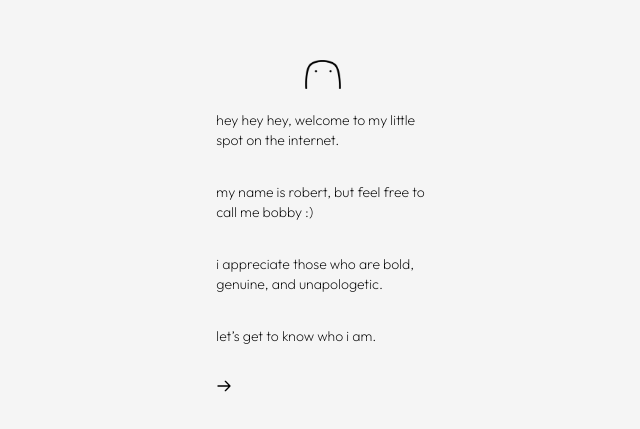
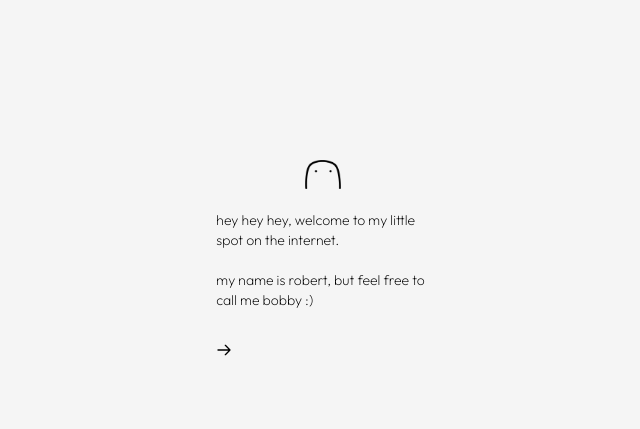
Before and after one commit to bobbyyy57/personal-website, a Next.js app: page / in a window 1280 px wide. Shown: the part 109-538 px from the top of the page, without its empty margins (317-957 px from the left). Built offline with nearby package versions, Linux system fonts and the light colour scheme.

Commit message:
typing animation for intro page is done

```diff
--- a/components/Intro.jsx
+++ b/components/Intro.jsx
@@ -1,13 +1,52 @@
-import React from "react";
+import React, { useState, useEffect } from "react";
 import { HiOutlineArrowRight } from "react-icons/hi";
 import Face from "../public/introFace.png";
 import Image from "next/image";
 
 const Intro = () => {
+  const text = [
+    `hey hey hey, welcome to my little spot on the internet.\n\nmy name is robert, but feel free to call me bobby :)\n\ni appreciate those who are bold, genuine, and unapologetic.\n\nlet me introduce you to who i am.`,
+  ];
+
+  const [typedText, setTypedText] = useState("");
+  const [currentLineIndex, setCurrentLineIndex] = useState(0);
+  const [animationComplete, setAnimationComplete] = useState(false);
+
+  useEffect(() => {
+    let currentText = "";
+    let interval;
+
+    const typeText = () => {
+      if (currentLineIndex >= text.length) {
+        clearInterval(interval);
+        setAnimationComplete(true);
+        return;
+      }
+
+      const currentLine = text[currentLineIndex];
+
+      if (currentText.length < currentLine.length) {
+        currentText = currentLine.substring(0, currentText.length + 1);
+        setTypedText(currentText);
+      } else {
+        setCurrentLineIndex((prevIndex) => prevIndex + 1);
+        setTimeout(typeText, 2000); // Delay between lines
+      }
+    };
+
+    if (!animationComplete) {
+      interval = setInterval(typeText, 50); // Delay between each character
+    }
+
+    return () => {
+      clearInterval(interval);
+    };
+  }, [currentLineIndex, animationComplete]);
+
   return (
     <>
       <div className="flex justify-center items-center h-screen">
-        <div className="flex flex-col w-1/6 pb-[10%]">
+        <div className="flex flex-col w-1/6 pb-[5%]">
           <div className="flex justify-center">
             <div className="flex w-2/12 items-center mb-[10%]">
               <Image
@@ -18,15 +57,9 @@ const Intro = () => {
               />
             </div>
           </div>
-          <div className="space-y-8 font-extralight font-outfit text-sm">
-            <div>hey hey hey, welcome to my little spot on the internet. </div>
-            <div>my name is robert, but feel free to call me bobby :) </div>
-            <div>
-              i appreciate those who are bold, genuine, and unapologetic.{" "}
-            </div>
-            <div>let’s get to know who i am.</div>
+          <div className="space-y-6 font-extralight font-outfit text-sm">
+            <div className="whitespace-pre-line">{typedText}</div>
           </div>
-
           <button className="pt-[15%] duration-300 hover:-translate-y-1">
             <HiOutlineArrowRight />
           </button>
--- a/package.json
+++ b/package.json
@@ -20,7 +20,8 @@
     "react": "18.2.0",
     "react-bootstrap": "^2.8.0",
     "react-dom": "18.2.0",
-    "react-icons": "^4.10.1"
+    "react-icons": "^4.10.1",
+    "typewriter-effect": "^2.20.1"
   },
   "devDependencies": {
     "autoprefixer": "^10.4.14",
```
Also changed, not shown: 1 other file (tests, documents, lock files or other folders).
